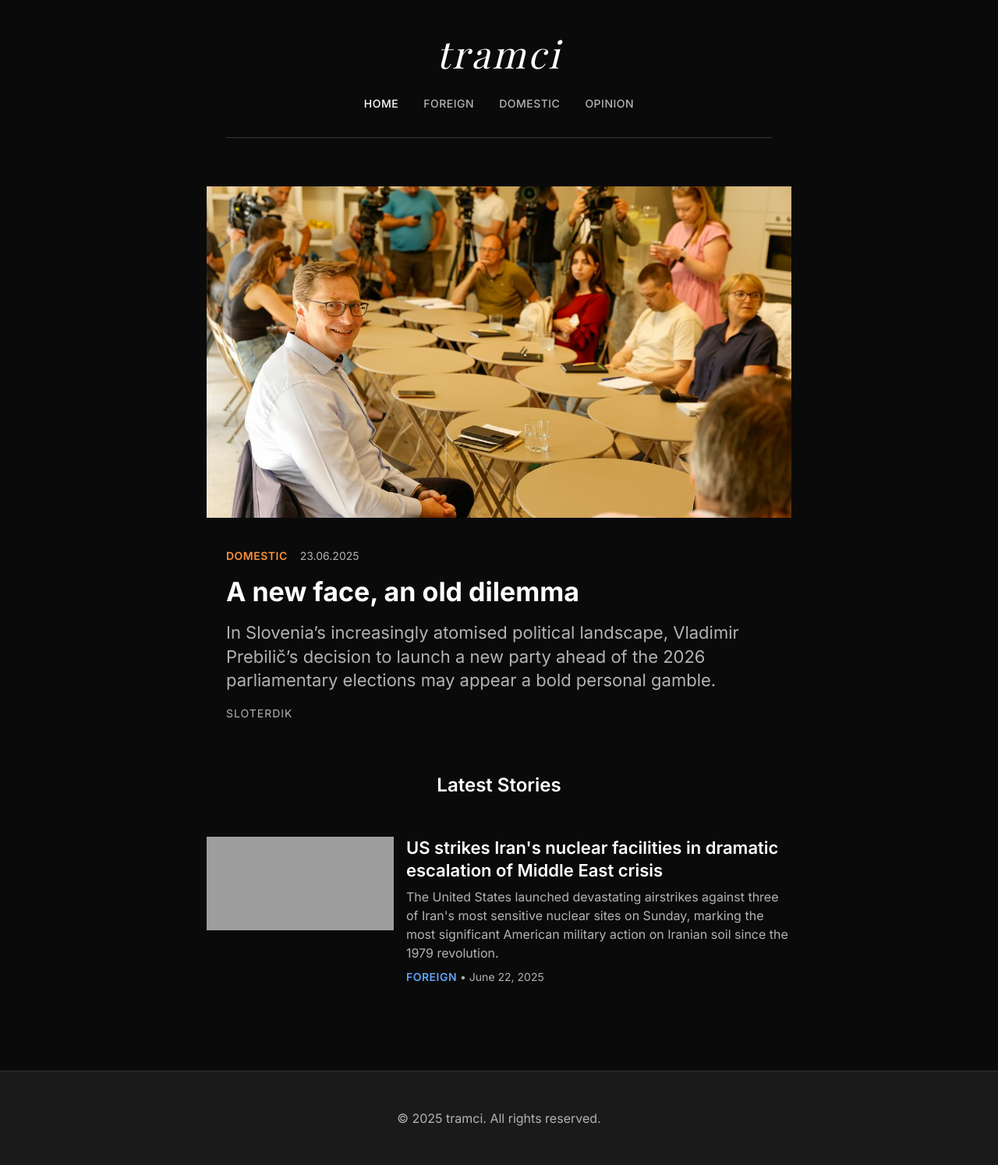
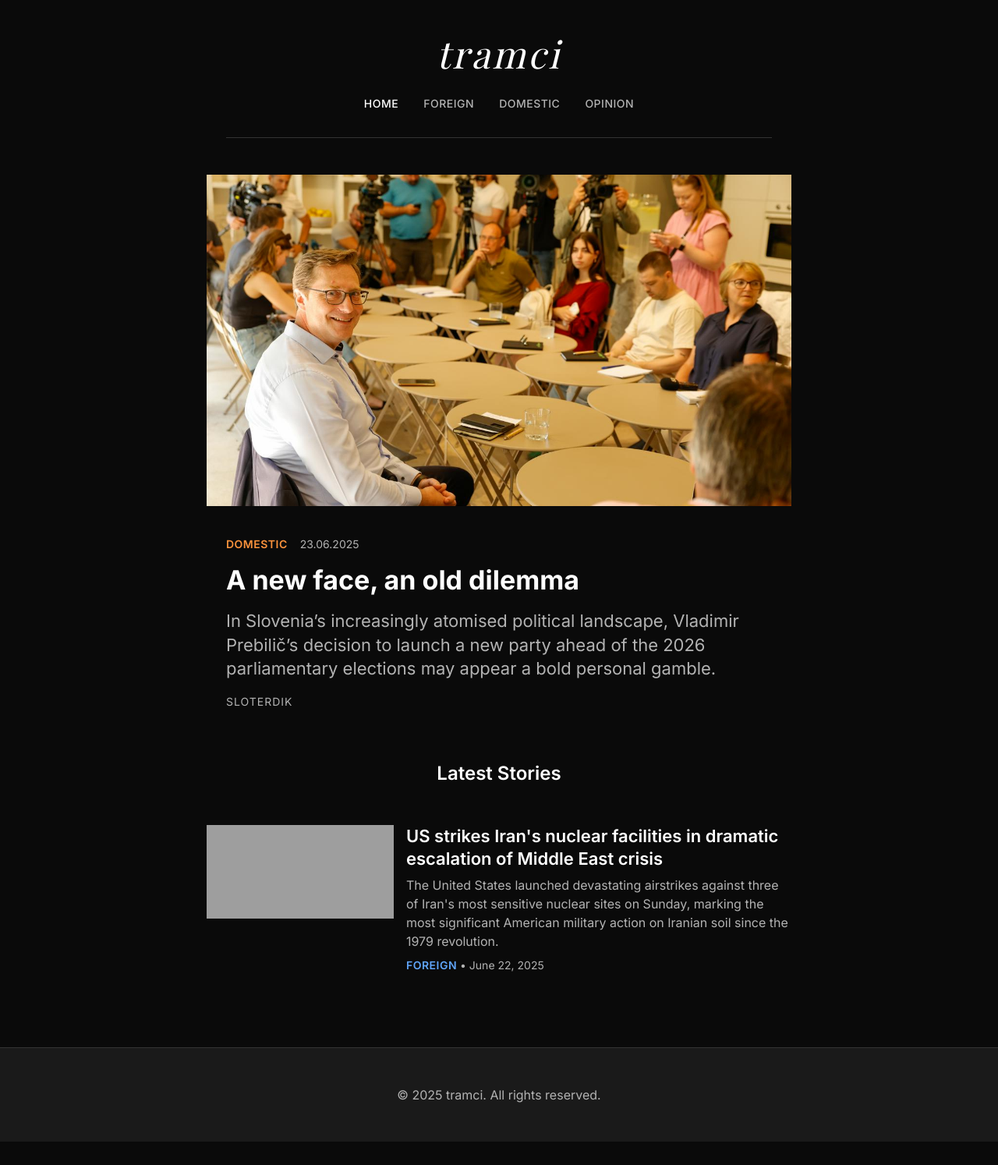
Before and after one commit to tfhoerest/azt, a Jekyll site: the page built from index.html, in a window 1280 px wide. Shown: the whole page at 78% size. Built offline with Jekyll 4.4.1, drawn with Linux system fonts in a browser that asks for light colours; some web fonts are replaced; the list of posts is cut into pages by our own code; after the commit the page ends 1464 px from its top, so only the background shows below that.

Commit message:
Update default.html

```diff
--- a/_layouts/default.html
+++ b/_layouts/default.html
@@ -108,7 +108,7 @@
         /* MAIN CONTENT */
 .main-content {
     margin-top: 0;
-    padding: 30px var(--z-ds-space-s);
+    padding: 15px var(--z-ds-space-s);
 }
 
         .container {
@@ -156,7 +156,7 @@
 
             .main-content {
     margin-top: 0;
-    padding: 30px var(--z-ds-space-s);
+    padding: 15px var(--z-ds-space-s);
 }
         }
     </style>
```
